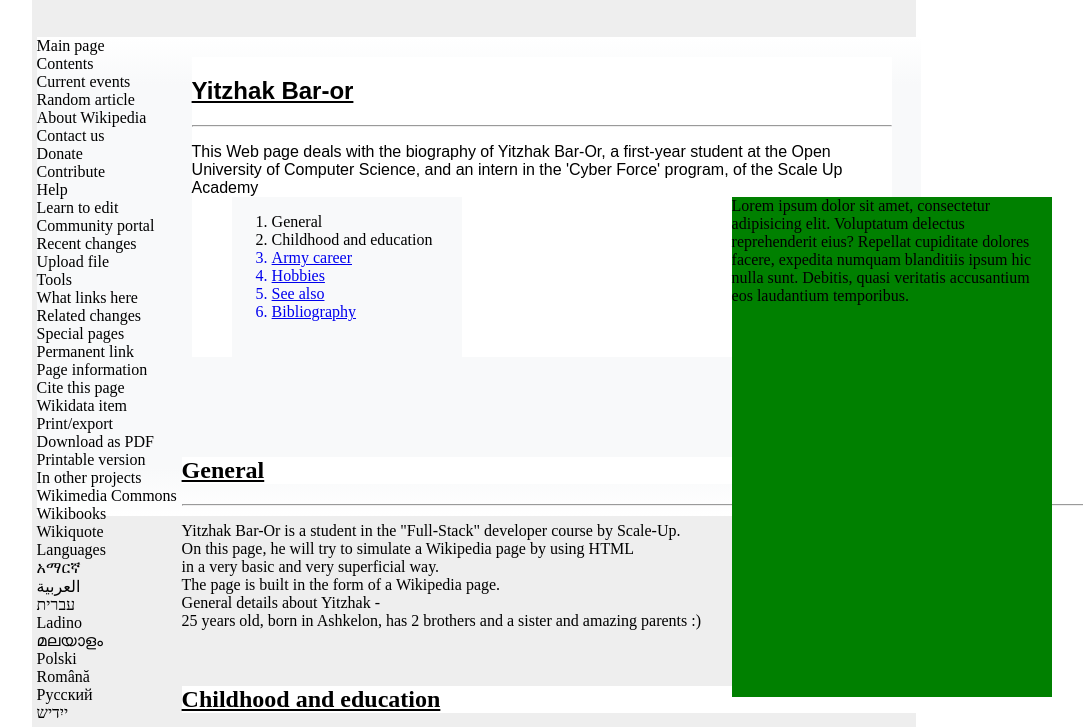
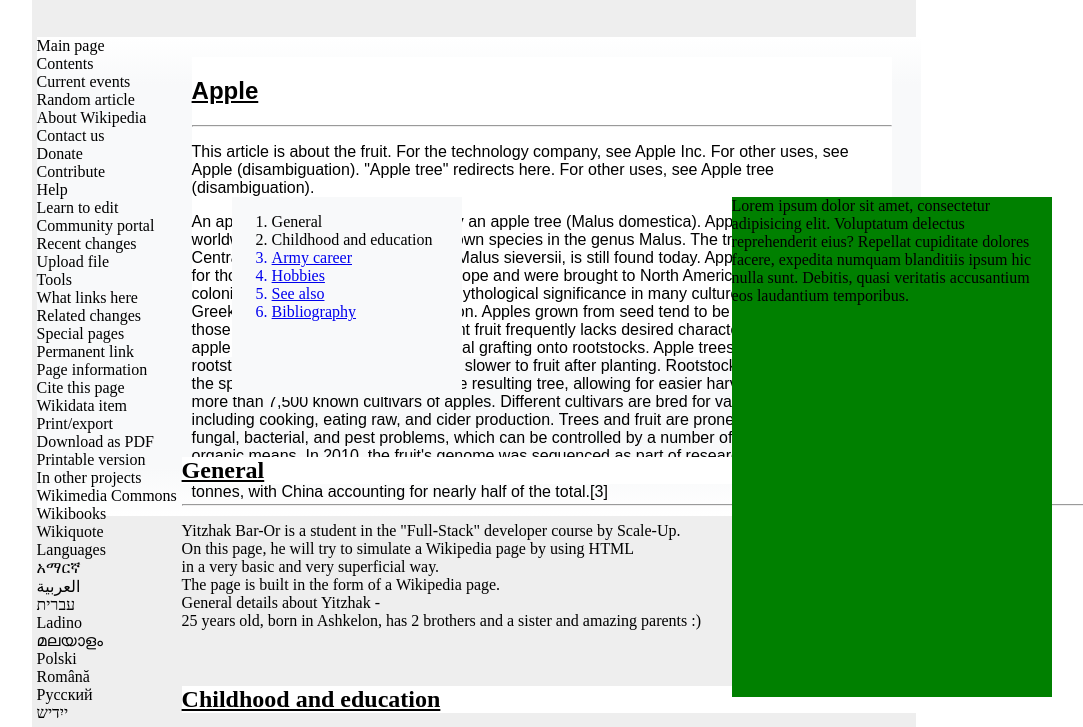
Before and after one commit to Yitzhak851/Cyber4s_tasks, a plain HTML site: page index.html in a window 1280 px wide. Shown: the part 73-800 px from the top of the page, without its empty margins (166-1249 px from the left). Drawn offline with Linux system fonts and the light colour scheme.

Commit message:
Refactor this project and change the main idea of this project to Apple and no Yitzhak Bar or

```diff
--- a/index.html
+++ b/index.html
@@ -24,7 +24,7 @@
             <input type="text" value="Search in Wikipedia" disabled id="Four">
             <input type="text" value="Create User" disabled id="Five">
         </div>
-        <div id="Six">
+        <div class="Six">
             Main page<br>
             Contents<br>
             Current events<br>
@@ -65,10 +65,35 @@
             ייִדיש<br>
         </div>
         <div id="Nine">
-            <h2>Yitzhak Bar-or</h2>
+            <h2>Apple</h2>
             <hr>
-            <p>This Web page deals with the biography of Yitzhak Bar-Or, a first-year student at the Open University of
-                Computer Science, and an intern in the 'Cyber Force' program, of the Scale Up Academy </p>
+            <p>This article is about the fruit. For the technology company, see Apple Inc. For other uses, see Apple
+                (disambiguation).
+                "Apple tree" redirects here. For other uses, see Apple tree (disambiguation).
+            </p>
+            <p>
+                An apple is an edible fruit produced by an apple tree (Malus domestica). Apple trees are cultivated
+                worldwide and are the most widely grown species in the genus Malus. The tree originated in Central Asia,
+                where its wild ancestor, Malus sieversii, is still found today. Apples have been grown for thousands of
+                years in Asia and Europe and were brought to North America by European colonists. Apples have religious
+                and mythological significance in many cultures, including Norse, Greek, and European Christian
+                tradition.
+
+                Apples grown from seed tend to be very different from those of their parents, and the resultant fruit
+                frequently lacks desired characteristics. Generally, apple cultivars are propagated by clonal grafting
+                onto rootstocks. Apple trees grown without rootstocks tend to be larger and much slower to fruit after
+                planting. Rootstocks are used to control the speed of growth and the size of the resulting tree,
+                allowing for easier harvesting.
+
+                There are more than 7,500 known cultivars of apples. Different cultivars are bred for various tastes and
+                uses, including cooking, eating raw, and cider production. Trees and fruit are prone to a number of
+                fungal, bacterial, and pest problems, which can be controlled by a number of organic and non-organic
+                means. In 2010, the fruit's genome was sequenced as part of research on disease control and selective
+                breeding in apple production.
+
+                Worldwide production of apples in 2018 was 86 million tonnes, with China accounting for nearly half of
+                the total.[3]
+            </p>
         </div>
         <div id="Seven">
             <ol>
--- a/styles.css
+++ b/styles.css
@@ -6,7 +6,7 @@
   position: relative;
 }
 
-#Zero{
+#Zero {
   position: absolute;
   top: 10px;
   left: 10px;
@@ -14,10 +14,12 @@
   width: 10px;
   height: 10px;
 }
-#One:hover{
+
+#One:hover {
   cursor: pointer;
 }
-#One{
+
+#One {
   position: absolute;
   top: 20px;
   left: 60px;
@@ -25,7 +27,8 @@
   width: 35px;
   height: 35px;
 }
-#Two{
+
+#Two {
   position: absolute;
   top: 25px;
   left: 100px;
@@ -33,30 +36,36 @@
   width: 80px;
 
 }
-#Two:hover{
+
+#Two:hover {
   cursor: pointer;
 }
-#Three{
+
+#Three {
   position: absolute;
   top: 40px;
   left: 100px;
   width: 80px;
   height: 20px;
 }
-#Three:hover{
+
+#Three:hover {
   cursor: pointer;
 }
-#Four{
+
+#Four {
   position: absolute;
   top: 25px;
   left: 190px;
   width: 520px;
   height: 25px;
 }
-#Four:hover{
+
+#Four:hover {
   cursor: text;
 }
-#Five{
+
+#Five {
   position: absolute;
   top: 25px;
   left: 725px;
@@ -64,22 +73,25 @@
   height: 25px;
   background-color: white;
 }
-#Five:hover{
+
+#Five:hover {
   background-color: blue;
   cursor: pointer;
 }
-#Six{
+
+.Six {
   position: absolute;
   top: 100px;
   left: 5px;
   width: 100%;
   height: 25%;
-  display:inline-block;
+  display: inline-block;
   padding-bottom: 0.25rem;
   position: relative;
-  background-image: linear-gradient(to bottom,#ffffff 0%,#f8f9fa 10%,#f8f9fa 90%,#ffffff 100%);
+  background-image: linear-gradient(to bottom, #ffffff 0%, #f8f9fa 10%, #f8f9fa 90%, #ffffff 100%);
 }
-#Six:hover::before{
+
+#Six:hover::before {
   content: "";
   position: absolute;
   background-color: blue;
@@ -96,7 +108,7 @@
 }
 
 */
-#Seven{
+#Seven {
   position: absolute;
   top: 260px;
   left: 200px;
@@ -105,14 +117,16 @@
   background-color: #f8f9fa;
   list-style-type: square;
 }
-#Eight{
+
+#Eight {
   position: absolute;
   top: 500px;
   left: 150px;
   width: 1000px;
   height: 2000px;
 }
-#Nine{
+
+#Nine {
   position: absolute;
   top: 120px;
   left: 160px;
@@ -122,13 +136,15 @@
   font-family: sans-serif;
   overflow: visible;
 }
+
 h2 {
   color: black;
   background: white;
   text-decoration: underline black;
   content: normal;
 }
-#Ten{
+
+#Ten {
   position: absolute;
   top: 260px;
   left: 700px;
```
Lines whose indentation alone changed are shown as unchanged.
